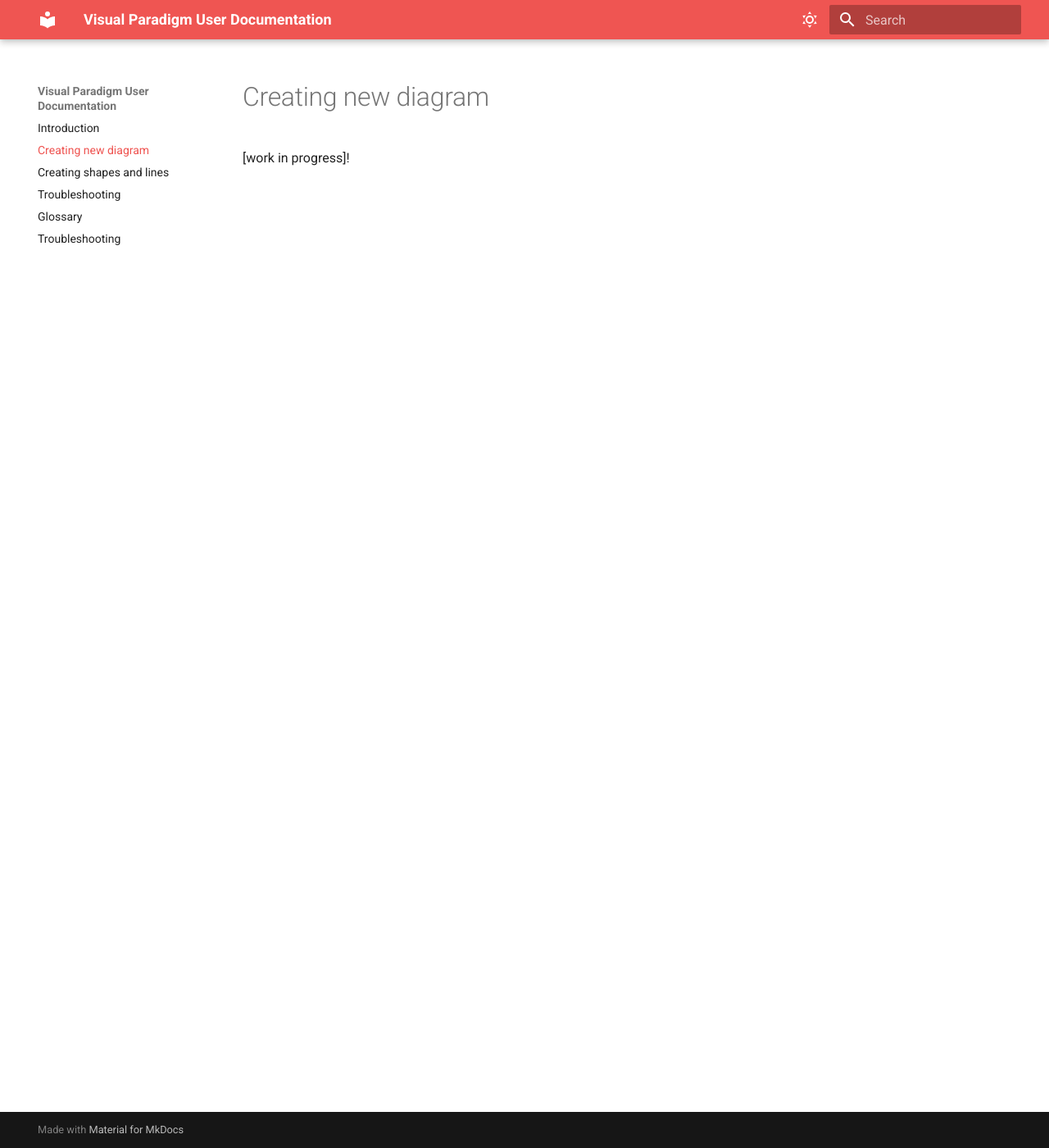
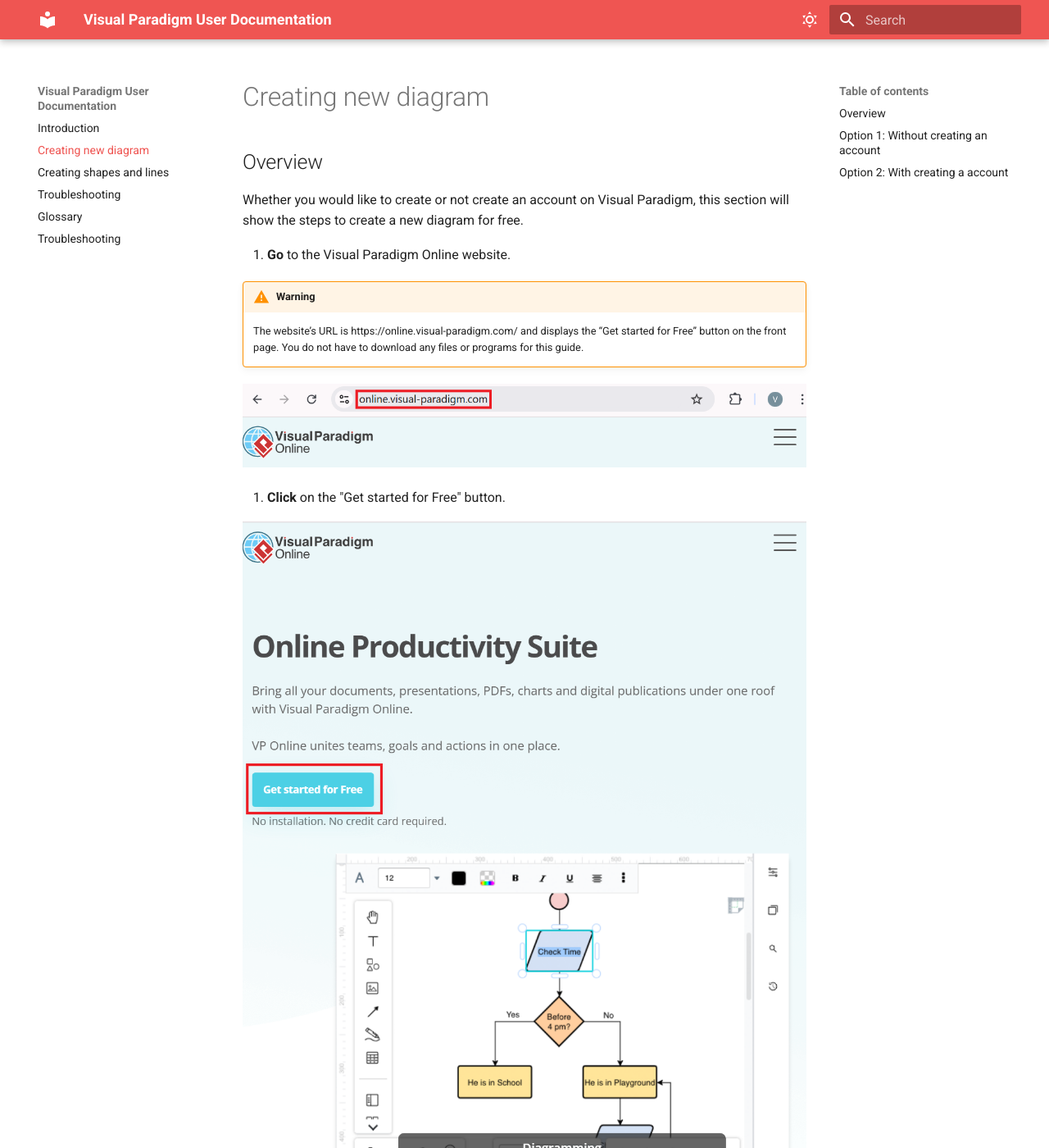
Before and after one commit to vik061/Visual-Paradigm-User-Documentation, an MkDocs documentation site: the page built from docs/Creating_new_diagram.md, in a window 1280 px wide and 1400 px high. Shown: the whole window at 82% size. Built offline with MkDocs 1.6.1 and Material for MkDocs 9.7.7, drawn with Linux system fonts in a browser that asks for light colours; some of the changed text lies outside the part shown.

Commit message:
Add draft text with Option 1

```diff
--- a/docs/Creating_new_diagram.md
+++ b/docs/Creating_new_diagram.md
@@ -1 +1,45 @@
-[work in progress]!
+## Overview
+
+Whether you would like to create or not create an account on Visual Paradigm, this section will show the steps to create a new diagram for free.
+
+1. **Go** to the Visual Paradigm Online website.
+
+!!! warning
+
+    The website’s URL is https://online.visual-paradigm.com/ and displays the “Get started for Free” button on the front page. You do not have to download any files or programs for this guide.
+
+![Visual Paradigm Online URL](./images/homepage-url.png)
+
+2. **Click** on the "Get started for Free" button.
+
+![Get started for Free button](./images/get-started-for-free-button.png)
+
+Upon clicking the button, you will be redirectd to the Home page inside Visual Paradigm Online.
+
+## Option 1: Without creating an account
+
+3. **Click** on Diagram, which can be found in the horizontal bar on the left side.
+
+![Diagram icon left side](./images/diagram-icon-left-side.png)
+
+4. **Click** on the + CREATE button.
+
+![Diagram icon left side](./images/plus-create-button.png)
+
+!!! success
+
+    A dropdown menu will appear below the + CREATE button
+
+5. **Click** on a diagram from the dropdown menu.
+
+!!! info
+    You can use the search bar and find a specific diagram to create or scroll through the dropdown menu to explore all available diagrams.
+
+!!! info
+    In this guide, we will click on Entity Relationship Diagram.
+
+After clicking on a diagram from the dropdown menu, you will be redirected to a blank template.
+
+<!-- add blank template untitled without the red circle ![Blank template Untitled](./images/blank-template-untitled.png) -->
+
+## Option 2: With creating a account
```
